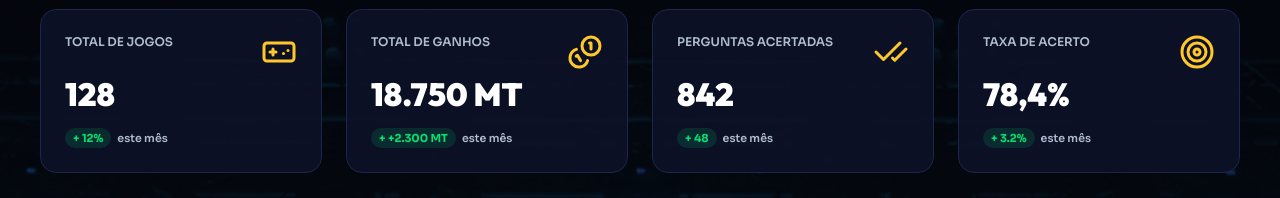
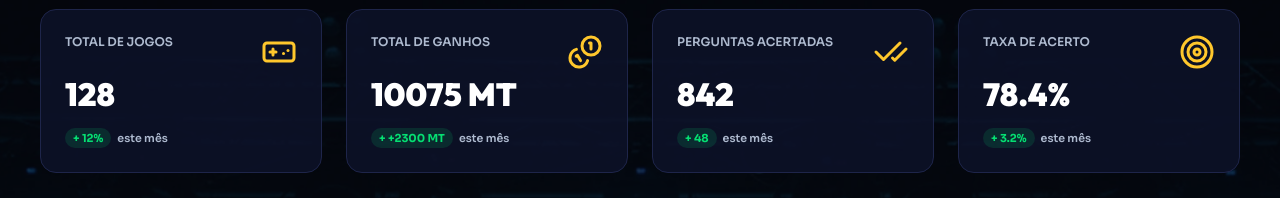
Before and after one commit to renzi-fidele-frontend/quem-sabe-mais, a Next.js app: page /meu-progresso in a window 1280 px wide. Shown: the part 242-440 px from the top of the page. Built offline with nearby package versions, Linux system fonts and the light colour scheme; no server answers.

Commit message:
feat: Preparando a seção das estatísticas para implementação dos cálculos reais na página do progresso do jogador

```diff
--- a/app/meu-progresso/_components/CardEstatistica.tsx
+++ b/app/meu-progresso/_components/CardEstatistica.tsx
@@ -25,7 +25,7 @@ const CardEstatistica = ({ Icone, diferenca, titulo, valor, destacar, tipoPercen
             <span
                className={`px-2 py-0.5 rounded-[10px] font-bold ${diferenca >= 0 ? "text-green-400 bg-green-400/13 " : "text-red-400 bg-red-400/13"} `}
             >
-               {diferenca >= 0 ? "+" : "-"} {textoDiferenca}
+               {diferenca >= 0 ? "+" : ""} {textoDiferenca}
                {tipoPercentual ? "%" : ""}
             </span>
             este mês
--- a/app/meu-progresso/_components/CardGraficoDesempenho.tsx
+++ b/app/meu-progresso/_components/CardGraficoDesempenho.tsx
@@ -3,22 +3,18 @@ import { ChartConfig, ChartContainer, ChartTooltip, ChartTooltipContent } from "
 import { Select, SelectContent, SelectGroup, SelectItem, SelectTrigger, SelectValue } from "@/components/ui/select";
 import { Area, AreaChart, CartesianGrid, XAxis } from "recharts";
 
-const chartData = [
-   { data: "Out", valorGanho: 1000 },
-   { data: "Nov", valorGanho: 500 },
-   { data: "Dez", valorGanho: 800 },
-   { data: "Jan", valorGanho: 500 },
-   { data: "Fev", valorGanho: 1000 },
-   { data: "Atual", valorGanho: 1300 },
-];
 const chartConfig = {
-   valorGanho: {
-      label: "Desktop",
-      color: "var(--chart-1)",
+   valor: {
+      label: "Ganho:",
+      color: "var(--tema)",
    },
 } satisfies ChartConfig;
 
-const CardGraficoDesempenho = () => {
+type Props = {
+   chartData: { data: string; valor: number }[];
+};
+
+const CardGraficoDesempenho = ({ chartData }: Props) => {
    const opcoes = [
       { label: "7 dias", value: 7 },
       { label: "30 dias", value: 30 },
@@ -80,7 +76,7 @@ const CardGraficoDesempenho = () => {
                   />
                   <ChartTooltip cursor={false} content={<ChartTooltipContent indicator="line" />} />
                   <Area
-                     dataKey="valorGanho"
+                     dataKey="valor"
                      type="linear"
                      stackId="a"
                      fill="url(#fillDesktop)"
--- a/app/meu-progresso/page.tsx
+++ b/app/meu-progresso/page.tsx
@@ -7,6 +7,27 @@ import CardResumoDaPerformace from "./_components/CardResumoDaPerformace";
 import CardNivelJogador from "./_components/CardNivelJogador";
 
 export default async function MeuProgresso() {
+   const chartData = [
+      { data: "Out", valor: 1000 },
+      { data: "Nov", valor: 500 },
+      { data: "Dez", valor: 800 },
+      { data: "Jan", valor: 500 },
+      { data: "Fev", valor: 1000 },
+      { data: "Atual", valor: 1300 },
+   ];
+
+   // Dados da seção da primeira linha
+   const estatisticas = {
+      totalDeJogos: 128,
+      diferencaTotalDeJogos: 12,
+      totalGanhos: 10075,
+      diferencaTotalGanhos: 2300,
+      perguntasAcertadas: 842,
+      diferencaPerguntasAcertadas: 48,
+      taxaDeAcertos: 78.4,
+      diferencaTaxaDeAcertos: 3.2,
+   };
+
    return (
       <div className="relative">
          {/* Fundo com overlay */}
@@ -28,29 +49,41 @@ export default async function MeuProgresso() {
                   <CardEstatistica
                      titulo="TOTAL DE JOGOS"
                      Icone={Gamepad}
-                     valor={"128"}
-                     diferenca={12}
-                     textoDiferenca={String(12)}
+                     valor={`${estatisticas.totalDeJogos}`}
+                     diferenca={estatisticas.diferencaTotalDeJogos}
+                     textoDiferenca={String(estatisticas.diferencaTotalDeJogos)}
                      tipoPercentual={true}
                   />
                   {/* TOTAL DE GANHOS */}
-                  <CardEstatistica titulo="TOTAL DE GANHOS" Icone={Coins} valor={"18.750 MT"} diferenca={2300} textoDiferenca={"+2.300 MT"} />
+                  <CardEstatistica
+                     titulo="TOTAL DE GANHOS"
+                     Icone={Coins}
+                     valor={`${estatisticas.totalGanhos} MT`}
+                     diferenca={estatisticas.diferencaTotalGanhos}
+                     textoDiferenca={`+${estatisticas.diferencaTotalGanhos} MT`}
+                  />
                   {/* PERGUNTAS ACERTADAS */}
-                  <CardEstatistica titulo="PERGUNTAS ACERTADAS" Icone={CheckCheck} valor={"842"} diferenca={48} textoDiferenca={String(48)} />
+                  <CardEstatistica
+                     titulo="PERGUNTAS ACERTADAS"
+                     Icone={CheckCheck}
+                     valor={`${estatisticas.perguntasAcertadas}`}
+                     diferenca={estatisticas.diferencaPerguntasAcertadas}
+                     textoDiferenca={String(estatisticas.diferencaPerguntasAcertadas)}
+                  />
                   {/* TAXA DE ACERTO */}
                   <CardEstatistica
                      titulo="TAXA DE ACERTO"
                      Icone={Target}
-                     valor={"78,4%"}
-                     diferenca={3.2}
-                     textoDiferenca={String(3.2)}
+                     valor={`${estatisticas.taxaDeAcertos}%`}
+                     diferenca={estatisticas.diferencaTaxaDeAcertos}
+                     textoDiferenca={String(estatisticas.diferencaTaxaDeAcertos)}
                      tipoPercentual={true}
                   />
                </section>
                {/* Segunda Linha */}
-               <section className="flex gap-8 flex-nowrap *:grow font-sora">
-                  <CardGraficoDesempenho />
-                  <CardGraficoDesempenho />
+               <section className="flex gap-8 flex-nowrap *:grow *:basis-1/2 font-sora">
+                  <CardGraficoDesempenho chartData={chartData} />
+                  <CardGraficoDesempenho chartData={chartData} />
                </section>
                {/* Terceira Linha */}
                <section>
```
